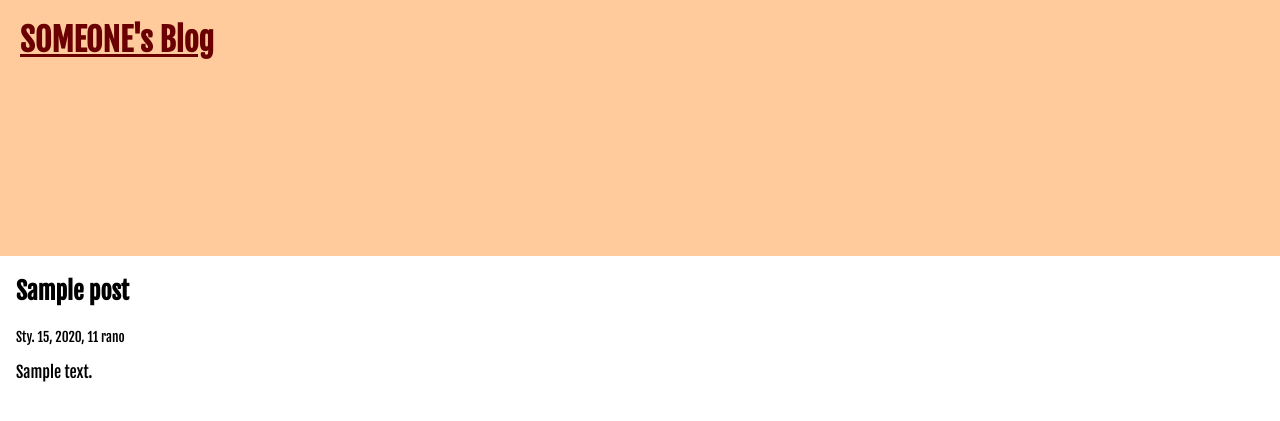
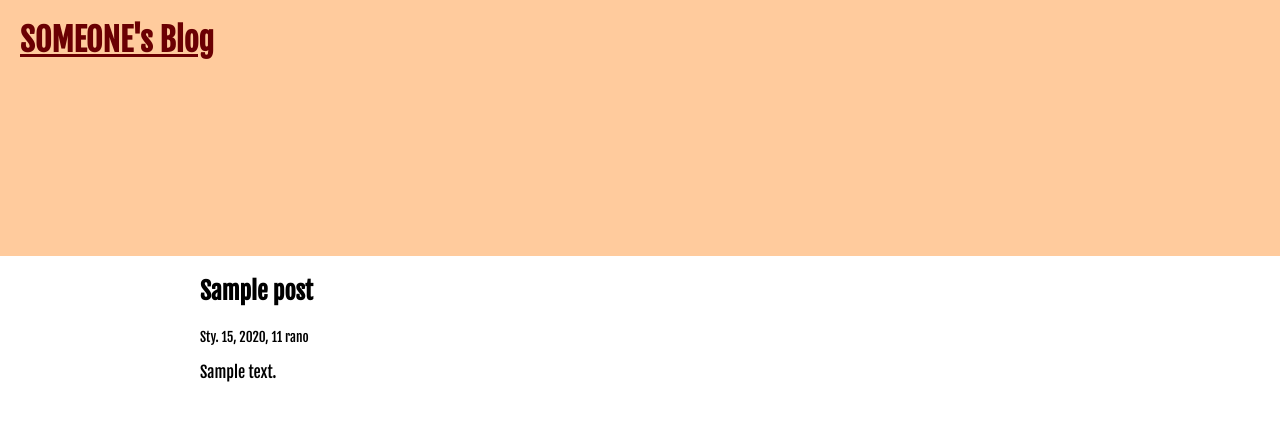
Before and after one commit to wps0/python-django-test, a Django app: page /post/1 in a window 1280 px wide. Shown: the top 421 px of the page. Run offline with Django 3.2, Linux system fonts and the light colour scheme; tables that the repository leaves empty hold one stand-in row (values such as "Sample post").

Commit message:
minor fixes

```diff
--- a/blog/static/css/blog.css
+++ b/blog/static/css/blog.css
@@ -5,8 +5,3 @@ article h2 a {
 article *:not(hr) {
     padding-right: 15px;
 }
-
-.post-list {
-    width: 70%;
-    margin: auto;
-}
--- a/blog/static/css/global.css
+++ b/blog/static/css/global.css
@@ -22,4 +22,6 @@ body {
 
 .block_section {
     padding-left: 1em;
+    width: 70%;
+    margin: auto;
 }
--- a/blog/templates/blog/post_list.html
+++ b/blog/templates/blog/post_list.html
@@ -5,7 +5,7 @@
 <hr />
 <section class="post-list">
 {% for post in posts %}
-    <article class="col-md-8">
+    <article class="container">
         <h2><a href="{% url 'post_view' post.id %}">{{ post.title }}</a></h2>
         <small>{{ post.publish_date }}</small>
         <p>{{ post.content | linebreaksbr }}</p>
--- a/blog/templates/blog/post_view.html
+++ b/blog/templates/blog/post_view.html
@@ -1,8 +1,8 @@
 {% extends 'blog/base.html' %}
 
 {% block content %}
-<div class="post">
-    <article class="col-md-8">
+<div class="post container">
+    <article>
         <h2>{{ post.title }}</h2>
         {% if post.publish_date %}
         <small>{{ post.publish_date }}</small>
```
